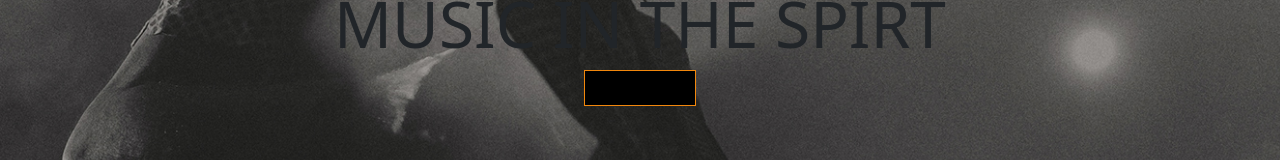
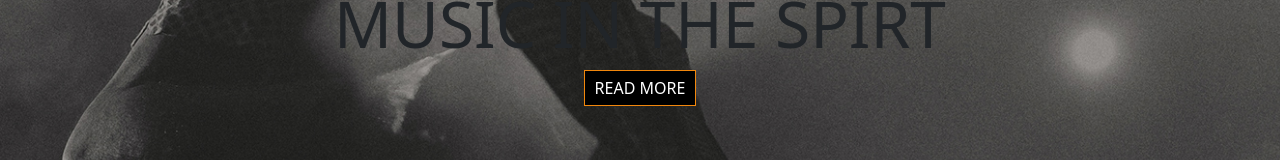
Before and after one commit to ValeriaGiannelli/proj-html-vuejs, a Vue app: page / in a window 1280 px wide. Shown: the part 462-622 px from the top of the page. Built offline with nearby package versions, Linux system fonts and the light colour scheme.

Commit message:
fix: add color btn

```diff
--- a/src/assets/styles/general.scss
+++ b/src/assets/styles/general.scss
@@ -26,4 +26,5 @@ ul {
     padding: 5px 10px;
     background-color: black;
     border: 1px solid $primary;
+    color:$secondary;
 }
```
